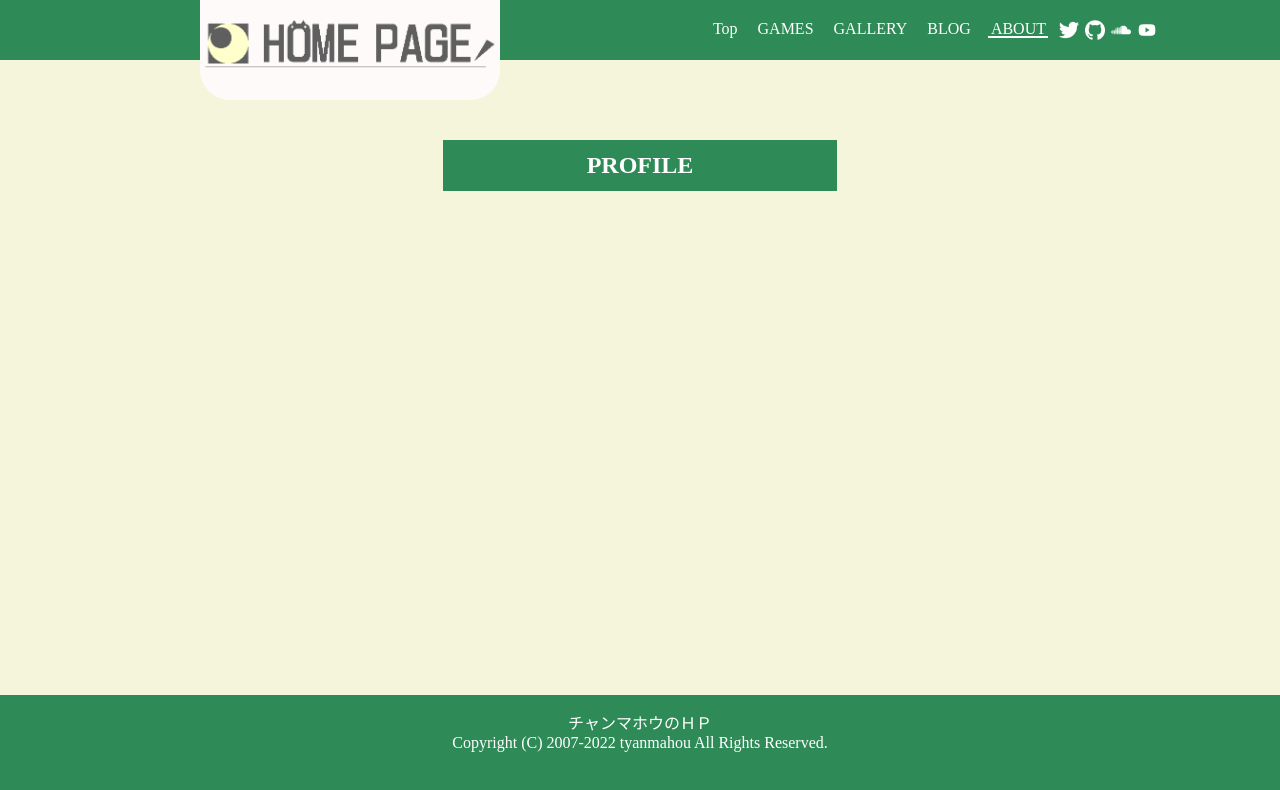
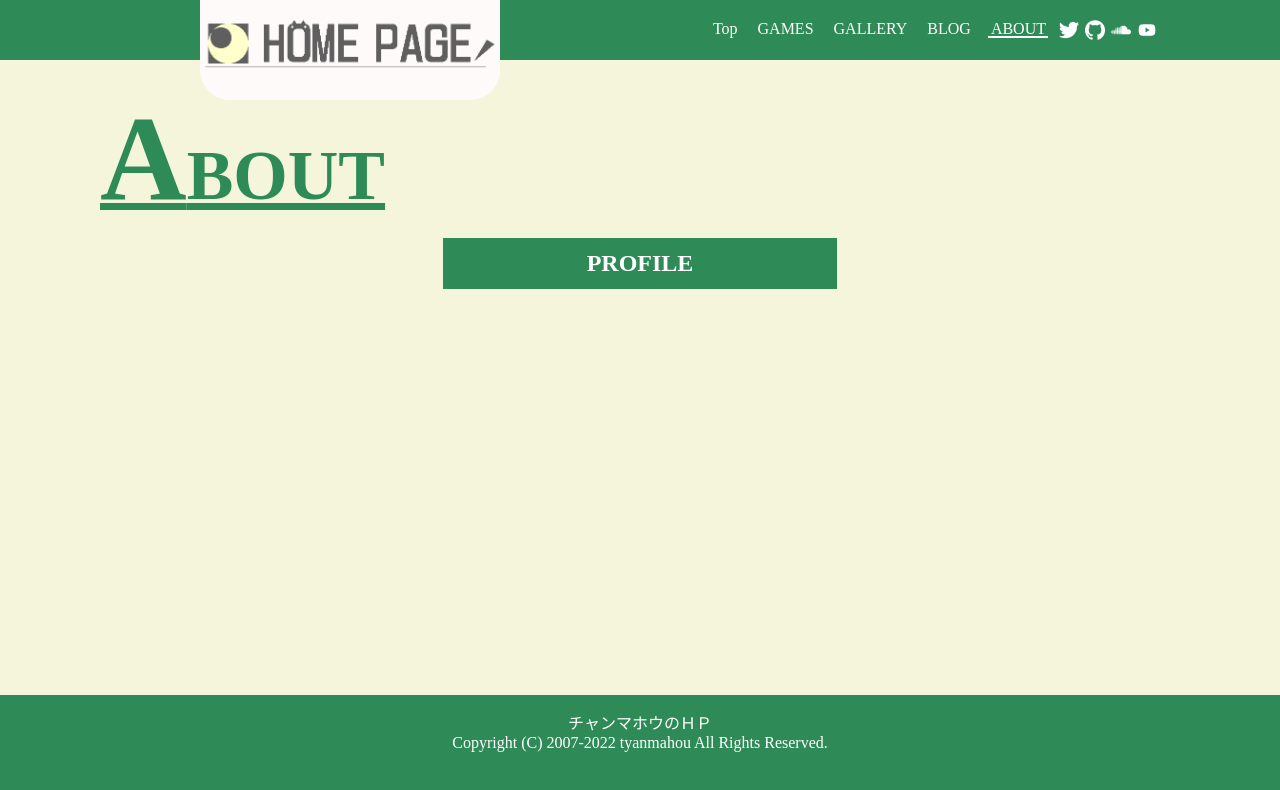
Before and after one commit to tyanmahou/Web, a Vue app in the folder web/: page /about in a window 1280 px wide. Shown: the top 790 px of the page. Built offline with nearby package versions, Linux system fonts and the light colour scheme.

Commit message:
update h1 style

```diff
--- a/web/public/css/style.css
+++ b/web/public/css/style.css
@@ -96,7 +96,7 @@ body {
 
 .main {
   margin: 0 0 0 0;
-  padding: 120px 0 90pt 0;
+  padding: 80px 0 90pt 0;
 }
 
 .main-container {
@@ -123,8 +123,8 @@ body {
 }
 .main-container .news-contents ul.news li {
   border: solid;
-  border-color: #f5f5f5;
-  background: #f5f5f5;
+  border-color: #ffffff;
+  background: #ffffff;
   margin: 30px 20px 20px 20px;
   min-width: 400px;
   position: relative;
@@ -134,7 +134,7 @@ body {
   top: -30px;
   left: -40px;
   border: 1px solid;
-  border-color: #f5f5f5;
+  border-color: #ffffff;
   font-weight: bold;
   color: #ffffff;
   background: #2e8b57;
@@ -148,7 +148,7 @@ body {
 }
 .main-container .news-contents ul.news li .text {
   text-align: left;
-  background-color: #f5f5f5;
+  background: #ffffff;
   padding: 10px 20px;
   min-height: 200px;
 }
--- a/web/src/scss/style.scss
+++ b/web/src/scss/style.scss
@@ -106,7 +106,7 @@ body {
 // メイン
 .main {
     margin: 0 0 0 0;
-    padding: 120px 0 90pt 0;
+    padding: 80px 0 90pt 0;
 }
 .main-container {
     padding: 10px 100px 50px 100px;
@@ -133,8 +133,8 @@ body {
 
             li {
                 border: solid;
-                border-color: #f5f5f5;
-                background:#f5f5f5;
+                border-color: #ffffff;
+                background:#ffffff;
                 margin: 30px 20px 20px 20px;
                 min-width: 400px;
                 position: relative;
@@ -143,7 +143,7 @@ body {
                     top: -30px;
                     left: -40px;
                     border: 1px solid;
-                    border-color: #f5f5f5;
+                    border-color: #ffffff;
                     font-weight: bold;
                     color: #ffffff;
                     background:#2e8b57;
@@ -157,7 +157,7 @@ body {
                 }
                 .text{
                     text-align: left;
-                    background-color:#f5f5f5;
+                    background:#ffffff;
                     padding: 10px 20px;
                     min-height: 200px;
                 }
--- a/web/src/views/About.vue
+++ b/web/src/views/About.vue
@@ -2,6 +2,7 @@
   <myheader current="4" />
   <div class="main">
     <div class="main-container">
+      <h1>ABOUT</h1>
       <h2>PROFILE</h2>
     </div>
   </div>
@@ -23,4 +24,17 @@ export default {
 };
 </script>
 
-<style lang="scss"></style>
+<style lang="scss">
+.main-container {
+    h1 {
+        text-align: initial;
+        color: #2e8b57;
+        font-size: 70px;
+        text-decoration: underline;
+
+        &::first-letter{
+            font-size: 120px;
+        }
+    }
+}
+</style>
--- a/web/src/views/Home.vue
+++ b/web/src/views/Home.vue
@@ -165,7 +165,7 @@ export default {
   position: relative;
   z-index: 1;
   background: #f5f5dc;
-  margin: -160px 0 0 0;
+  margin: -120px 0 0 0;
   padding: 40px 0 0 0;
 }
 .home-container {
```
